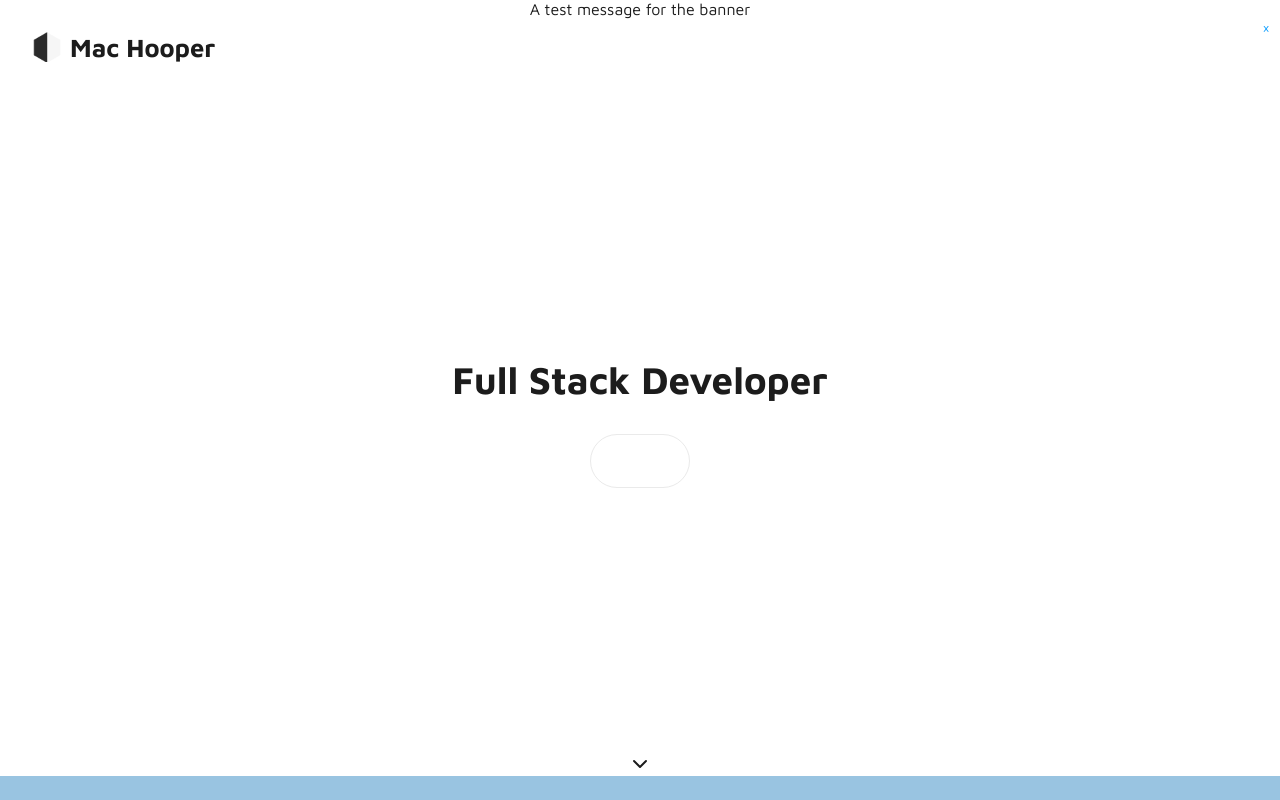
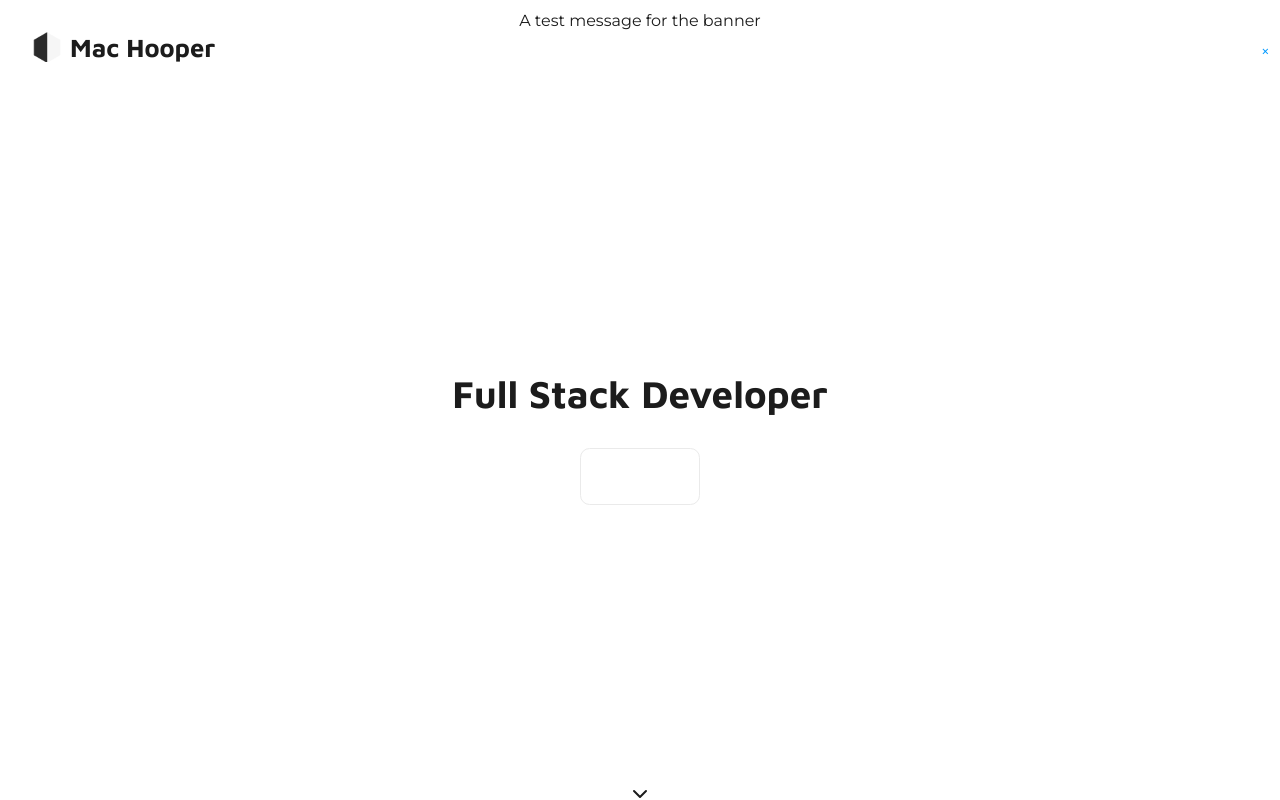
Before and after one commit to machooper/portfolio, a Next.js app: page / in a window 1280 px wide. Built offline with nearby package versions, Linux system fonts and the light colour scheme.

Commit message:
portfolio complete without animations, blog and lllustrations

```diff
--- a/comps/forms/contact.js
+++ b/comps/forms/contact.js
@@ -1,5 +1,4 @@
 import {useState} from "react"
-import Button from '../ui/button'
 export default function ContactForm() {
   const [form, setForm] = useState({name: '', email: '', message: '', sent: false, buttonText: "Send", err:''})
   function handleChange(e) {
@@ -97,7 +96,7 @@ export default function ContactForm() {
       form input:focus, form textarea:focus {
         box-shadow: var(--shadow);
       }
-      form ::placeholder {
+      ::placeholder {
           color: var(--black);
           opacity: 1;
       }
@@ -110,19 +109,29 @@ export default function ContactForm() {
       }
       form button:hover {
           border: 1px solid var(--black);
-      }
+        }
+        .fe {
+          box-shadow: none;
+        }
+        .fechange {
+          background: var(--success);
+          font-size: 0;
+        }
       @media(min-width: 760px) {
           form input, form textarea {
               width: 450px;
+            }
           }
+      @media(min-width: 1110px) {
+        form {
+          padding-bottom: 5rem;
+        }
       }
-      .fe {
-        box-shadow: none;
-      }
-      .fechange {
-        background: var(--success);
-        font-size: 0;
-      }
+      @media(min-width: 1360px) {
+        form {
+          padding-bottom: 5rem;
+        }
+      }¡
       `}</style>
     </>
   )
--- a/comps/layout/head.js
+++ b/comps/layout/head.js
@@ -18,6 +18,6 @@ export default function HeadContents({description, pageTitle}) {
             <meta property='twitter:image' content='/meta/og.png'/>
 	        <link rel='icon' type='image/svg+xml' href='/icons/fav.svg'/>
 			<link rel="preconnect" href="https://fonts.gstatic.com"/>
-			<link href="https://fonts.googleapis.com/css2?family=Maven+Pro:wght@400;700&display=swap" rel="stylesheet"/>
+			<link href="https://fonts.googleapis.com/css2?family=Maven+Pro:wght@400;700&family=Montserrat&display=swap" rel="stylesheet"/>
 		</Head>
 )}
--- a/comps/sections/about.js
+++ b/comps/sections/about.js
@@ -6,18 +6,45 @@ export default function About() {
                 <h2 className="title">About Me</h2>
                 <p>I'm a full stack developer based in the UK, with a passion for technology. I love finding out about the latest technology and how I can apply it to my work.</p>
                 <p>I have been developing websites for various freelance clients, as well as building web apps in my free time for 3 years now.</p>
-                <p>I enjoy building fast, responsive, user friendly websites using various Web Development tools.</p>
+                <p>I enjoy building fast, responsive, user friendly websites using various Front and Back end tools. I specialize in JavaScript and Node.JS</p>
                 <p>You can learn more about the projects I have created by viewing my portfolio below and more about me by checking out my blog posts.</p>
             </div>
         </div>
 
         <style jsx>{`
+        .title {
+            align-self: center;
+        }
         .container {
             background: rgba(0,107,179, .4);
             position: relative;
         }
+        .content {
+            display: flex;
+            align-items: start;
+
+        }
         p {
-            margin: 1rem 0;
+            text-align: left;
+            max-width: 75vw;
+        }
+        @media(min-width: 1020px) {
+            .container {
+                min-height: 55vh;
+            }
+        }
+        @media(min-width: 1360px) {
+            .container {
+                min-height: 80vh;
+            }
+            p {
+                max-width: 55vw;
+            }
+        }
+        @media(min-width: 1919px) {
+            p {
+                max-width: 810px;
+            }
         }
         `}</style>
     </>
--- a/comps/sections/blog.js
+++ b/comps/sections/blog.js
@@ -1,8 +1,17 @@
 import Button from "../ui/button";
 export default function Blog() {
     return (
+    <>
         <div className="container cta">
             <h2>Read my blog posts</h2>
-            <Button text="Click here" url="/blog" variant='ghost'/>
+            <a href="https://machooper9.medium.com" target="_blank" rel="noopener"></a><Button text="Click here" variant='ghost'/>
         </div>
+
+        <style jsx>{`
+        h2, a {
+            text-align: center;
+            margin-bottom: -1rem;
+        }
+        `}</style>
+    </>
 )}
--- a/comps/sections/hero.js
+++ b/comps/sections/hero.js
@@ -11,13 +11,48 @@ export default function Hero() {
         <svg xmlns="http://www.w3.org/2000/svg" width="24" height="24" viewBox="0 0 24 24" fill="none" stroke="currentColor" strokeWidth="2" strokeLinecap="round" strokeLinejoin="round" className="feather feather-chevron-down"><polyline points="6 9 12 15 18 9"></polyline></svg>
 
         <style jsx>{`
-            h1 {font-size: 2.4rem; text-align: center; margin-bottom: 2rem;}
+            h1 {font-size: 2.4rem; text-align: center; margin-bottom: 2rem; max-width: 75vw;}
             svg {animation: bounce .4s forwards;animation-delay: 1.2s;}
             @keyframes bounce {
                 0% {transform: translateY(0px)}
                 50% {transform: translateY(-5px)}
                 100% {transform: translateY(0px)}
             }
+            @media(min-width: 400px) and (max-width: 414px) {
+                .container {
+                    min-height: 84vh;
+                }
+            }
+            @media(min-width: 1020px) {
+                .container {
+                    min-height: 85vh;
+                }
+            }
+            @media(min-width: 1110px) {
+                .container {
+                    min-height: 86vh;
+                }
+            }
+            @media(min-width: 1360px) {
+                .container {
+                    min-height: 86vh;
+                }
+            }
+            @media(min-width: 790px) and (max-width: 805px) and (min-height: 590px) and (max-height: 605px) {
+                .container {
+                    min-height: 80.5vh;
+                }
+            }
+            @media(min-width: 1360px) and (max-height: 770px) {
+                .container {
+                    min-height: 81.5vh;
+                }
+            }
+            @media(min-width: 1919px) {
+                .container {
+                    min-height: 85vh;
+                }
+            }
         `}</style>
     </>
 )}
--- a/comps/sections/item.js
+++ b/comps/sections/item.js
@@ -48,6 +48,26 @@ export default function Item({url, title, body, dark}) {
         .item:hover h3, .item:hover p {
             opacity: 1;
         }
+        @media(min-width: 1020px) {
+            .item {
+                width: 300px;
+                height: 300px;
+                margin: 0 1rem;
+            }
+        }
+        @media(min-width: 790px) and (max-width: 805px) and (min-height: 590px) and (max-height: 605px) {
+            .item {
+                width: 300px;
+                height: 300px;
+                margin: 0 1rem;
+            }
+        }
+        @media(min-width: 1919px) {
+            .item {
+                width: 500px;
+                height: 500px;
+            }
+        }
         `}</style>
     </>
 )}
--- a/comps/sections/portfolio.js
+++ b/comps/sections/portfolio.js
@@ -4,9 +4,38 @@ export default function Portfolio() {
     <>
         <div className="container">
             <h2 className="title">Portfolio</h2>
+        <div className="items">
             <Item url="https://lucycull.design" title="Lucy Cull" image="/portfolio/lucy.webp" body="A portfolio site created for a designer/photographer using React"/>
-            <Item url="https://casey-chi.vercel.app" title="Casey" image="/portfolio/casey.webp" body="A portfolio site created for a designer/photographer using React" dark/>
+            <Item url="https://casey-chi.vercel.app" title="Casey" image="/portfolio/casey.webp" body="A simple case converter built using NextJS" dark/>
+            </div>
         </div>
 
+        <style jsx>{`
+        .items {
+            display: flex;
+            flex-direction: column;
+            justify-content: space-evenly;
+            align-items: center;
+            flex-wrap: wrap;
+        }
+        @media(min-width: 1020px) {
+            .items {
+                flex-direction: row;
+                padding-bottom: 5rem;
+            }
+        }
+        @media(min-width: 1360px) {
+            .items {
+                padding-bottom: 10rem;
+            }
+        }
+
+        @media(min-width: 790px) and (max-width: 805px) and (min-height: 590px) and (max-height: 605px) {
+            .items {
+                flex-direction: row;
+            }
+        }
+
+        `}</style>
     </>
 )}
--- a/config/theme.config.js
+++ b/config/theme.config.js
@@ -15,17 +15,17 @@ export default {
 	typography: {
 	  head: '\'Maven Pro\', monospace',
 	  headWeight: '700',
-	  body: '\'Maven Pro\', monospace',
+	  body: '\'Montserrat\', monospace',
 	  bodyWeight: '400',
 	  size: '16px',
 	  lineHeight: '1.6'
 	},
 	buttons: {
-	  padding: '.7rem 1rem',
+	  padding: '.8rem 1.8rem',
 	  border: '1px solid var(--black)'
 	},
 	other: {
 	  shadow: '1.5px 3px 6px var(--shade)',
-	  radius: '1.75rem'
+	  radius: '.6rem'
 	}
   }
--- a/styles/global.css
+++ b/styles/global.css
@@ -1,6 +1,5 @@
+@import 'variables.css';
 @import 'reset.css';
-@import 'responsive.css';
-@import 'variables.css';
 
 html, body {
     width: 100vw;
@@ -16,13 +15,14 @@ h1, h2, h3, h4, h5, h6 {font-family: var(--head); font-weight: var(--headWeight)
 h1 {font-size: 1.6rem;}
 a {text-decoration: none; color:var(--primary);}
 a:hover {text-decoration: underline;}
-p {max-width: 90vw;}
+p {max-width: 90vw; line-height: 1.6; margin: 1rem 0;}
 button {
     padding: var(--btnpadding);
     border: var(--btnborder);
     border-radius: var(--radius);
     box-shadow: var(--shadow);
     transition: .4s ease;
+    min-width: 120px;
 }
 button:hover {background: var(--secondary);}
 .container {
@@ -41,8 +41,8 @@ button:hover {background: var(--secondary);}
     margin: 2rem;
 }
 .cta {
-    min-height: 20vh;
-    background: var(--quaternary);
+    min-height: 20vh!important;
+    background: var(--success);
 }
 @media(prefers-color-scheme: dark) {
     html, body {
@@ -50,3 +50,25 @@ button:hover {background: var(--secondary);}
         background: var(--black);
     }
 }
+@media(min-width: 1020px) {
+    p {
+        max-width: 70vw;
+        margin: .5rem 0;
+    }
+}
+@media(min-width: 1360px) {
+    html, body {
+        font-size: 20px;
+    }
+    button {
+        min-width: 140px;
+    }
+}
+@media(min-width: 1919px) {
+    html, body {
+        font-size: 24px;
+    }
+    button {
+        min-width: 160px;
+    }
+}
```
Also changed, not shown: styles/responsive.css (deleted, +0 -7 lines).
